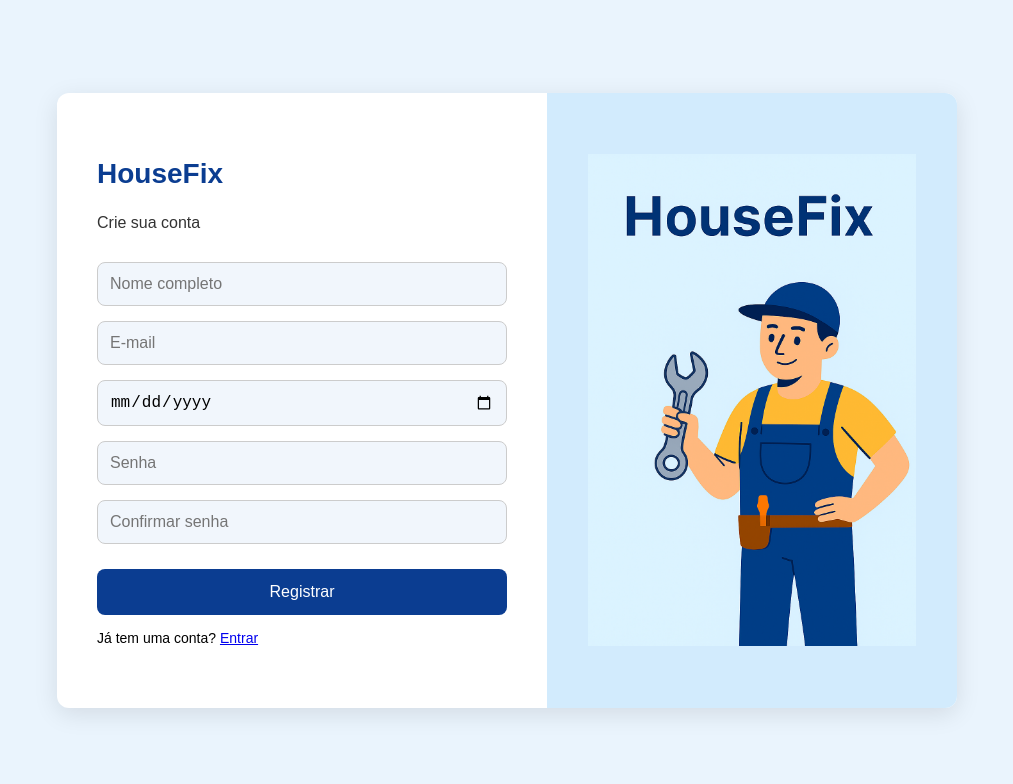
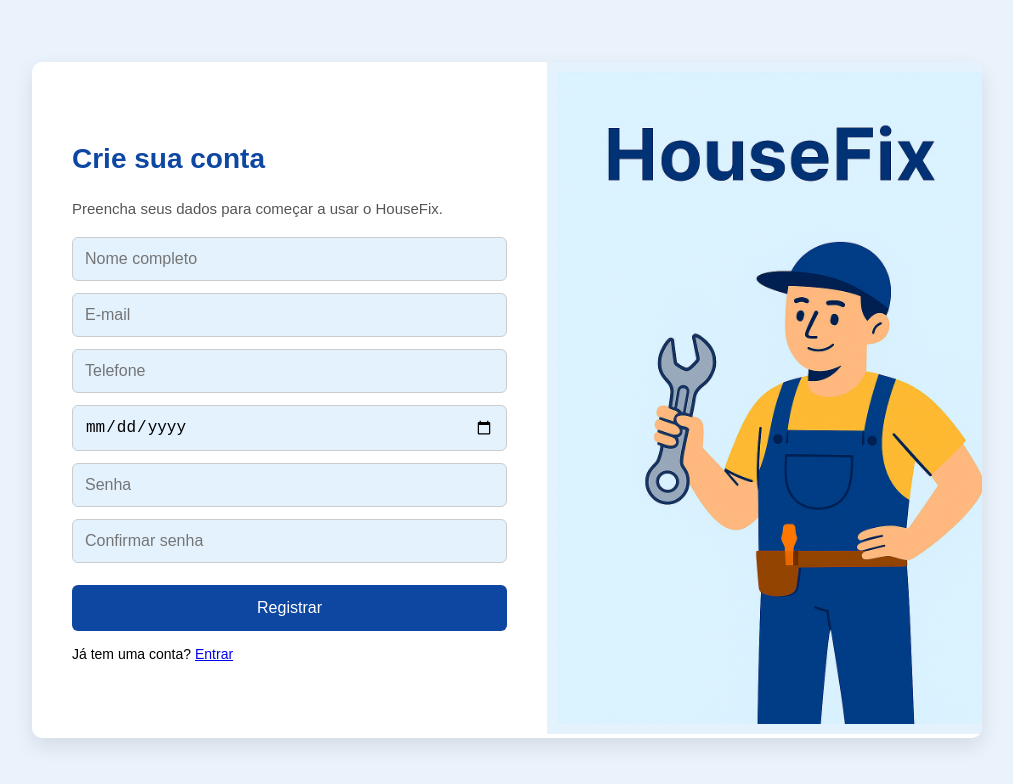
Before and after one commit to pauloh1987/housefix, a React (Vite) app: page /registrar in a window 1280 px wide. Shown: the top 784 px of the page, without its empty margins (133-1146 px from the left). Built offline with nearby package versions, Linux system fonts and the light colour scheme.

Commit message:
Login e registre-se prontos

```diff
--- a/src/pages/Login.jsx
+++ b/src/pages/Login.jsx
@@ -1,8 +1,21 @@
-import React from "react";
-import { Link } from "react-router-dom";
+import React, { useState } from "react";
+import { Link, useNavigate } from "react-router-dom";
 import mascote from "../assets/mascote.png";
 
 export default function Login() {
+  const [usuario, setUsuario] = useState("");
+  const [senha, setSenha] = useState("");
+  const navigate = useNavigate();
+
+  const handleLogin = () => {
+    if (usuario && senha) {
+      // aqui pode adicionar autenticação real futuramente
+      navigate("/home");
+    } else {
+      alert("Preencha todos os campos.");
+    }
+  };
+
   return (
     <div style={styles.container}>
       <div style={styles.card}>
@@ -10,10 +23,22 @@ export default function Login() {
           <h1 style={styles.title}>HouseFix</h1>
           <p style={styles.subtitle}>Bem-vindo de volta!</p>
 
-          <input type="text" placeholder="Telefone ou e-mail" style={styles.input} />
-          <input type="password" placeholder="Senha" style={styles.input} />
+          <input
+            type="text"
+            placeholder="Telefone ou e-mail"
+            style={styles.input}
+            value={usuario}
+            onChange={(e) => setUsuario(e.target.value)}
+          />
+          <input
+            type="password"
+            placeholder="Senha"
+            style={styles.input}
+            value={senha}
+            onChange={(e) => setSenha(e.target.value)}
+          />
 
-          <button style={styles.button}>Entrar</button>
+          <button style={styles.button} onClick={handleLogin}>Entrar</button>
 
           <p style={styles.link}>
             Não tem uma conta? <Link to="/registrar">Crie uma conta</Link>
@@ -60,14 +85,13 @@ const styles = {
   mascote: {
     width: "100%",
     height: "100%",
-  objectFit: "contain",        // em vez de "cover"
-  objectPosition: "center",    // centraliza imagem
+    objectFit: "contain",
+    objectPosition: "center",
     borderTopRightRadius: 12,
     borderBottomRightRadius: 12,
-  backgroundColor: "#E3F2FD",  // opcional: fundo harmônico
+    backgroundColor: "#E3F2FD",
     padding: "10px"
-}
-,
+  },
   title: {
     fontSize: 32,
     color: "#0d47a1",
--- a/src/pages/Register.jsx
+++ b/src/pages/Register.jsx
@@ -1,28 +1,122 @@
-import React from 'react';
-import { Link } from 'react-router-dom';
-import mascote from '../assets/mascote.png';
+import React, { useState } from "react";
+import { useNavigate, Link } from "react-router-dom";
+import mascote from "../assets/mascote.png";
 
 export default function Register() {
+  const navigate = useNavigate();
+
+  const [form, setForm] = useState({
+    nome: "",
+    email: "",
+    telefone: "",
+    nascimento: "",
+    senha: "",
+    confirmarSenha: "",
+  });
+
+  const handleChange = (e) => {
+    setForm({ ...form, [e.target.name]: e.target.value });
+  };
+
+  const handleRegister = (e) => {
+    e.preventDefault();
+
+    if (
+      !form.nome ||
+      !form.email ||
+      !form.telefone ||
+      !form.nascimento ||
+      !form.senha ||
+      !form.confirmarSenha
+    ) {
+      alert("Preencha todos os campos.");
+      return;
+    }
+
+    if (form.senha !== form.confirmarSenha) {
+      alert("As senhas não coincidem.");
+      return;
+    }
+
+    // Aqui você pode adicionar o salvamento dos dados
+
+    alert("Conta criada com sucesso!");
+    navigate("/");
+  };
+
   return (
     <div style={styles.container}>
       <div style={styles.card}>
-        <div style={styles.formSection}>
-          <h1 style={styles.title}>HouseFix</h1>
-          <p style={styles.subtitle}>Crie sua conta</p>
+        <div style={styles.leftColumn}>
+          <h1 style={styles.title}>Crie sua conta</h1>
+          <p style={styles.subtitle}>Preencha seus dados para começar a usar o HouseFix.</p>
 
-          <input type="text" placeholder="Nome completo" style={styles.input} />
-          <input type="email" placeholder="E-mail" style={styles.input} />
-          <input type="date" placeholder="Data de nascimento" style={styles.input} />
-          <input type="password" placeholder="Senha" style={styles.input} />
-          <input type="password" placeholder="Confirmar senha" style={styles.input} />
+          <form style={styles.form} onSubmit={handleRegister}>
+            <input
+              type="text"
+              name="nome"
+              placeholder="Nome completo"
+              style={styles.input}
+              value={form.nome}
+              onChange={handleChange}
+              required
+            />
+            <input
+              type="email"
+              name="email"
+              placeholder="E-mail"
+              style={styles.input}
+              value={form.email}
+              onChange={handleChange}
+              required
+            />
+            <input
+              type="tel"
+              name="telefone"
+              placeholder="Telefone"
+              style={styles.input}
+              value={form.telefone}
+              onChange={handleChange}
+              required
+            />
+            <input
+              type="date"
+              name="nascimento"
+              placeholder="Data de nascimento"
+              style={styles.input}
+              value={form.nascimento}
+              onChange={handleChange}
+              required
+            />
+            <input
+              type="password"
+              name="senha"
+              placeholder="Senha"
+              style={styles.input}
+              value={form.senha}
+              onChange={handleChange}
+              required
+            />
+            <input
+              type="password"
+              name="confirmarSenha"
+              placeholder="Confirmar senha"
+              style={styles.input}
+              value={form.confirmarSenha}
+              onChange={handleChange}
+              required
+            />
 
-          <button style={styles.button}>Registrar</button>
+            <button type="submit" style={styles.button}>Registrar</button>
+          </form>
+
           <p style={styles.link}>
             Já tem uma conta? <Link to="/">Entrar</Link>
           </p>
         </div>
-        <div style={styles.imageSection}>
-          <img src={mascote} alt="Mascote HouseFix" style={styles.image} />
+
+        <div style={styles.rightColumn}>
+          <img src={mascote} alt="Mascote HouseFix" style={styles.mascote} />
         </div>
       </div>
     </div>
@@ -31,67 +125,73 @@ export default function Register() {
 
 const styles = {
   container: {
-    height: '100vh',
-    backgroundColor: '#eaf4fd',
-    display: 'flex',
-    justifyContent: 'center',
-    alignItems: 'center',
+    display: "flex",
+    justifyContent: "center",
+    alignItems: "center",
+    minHeight: "100vh",
+    backgroundColor: "#eaf3fc",
   },
   card: {
-    display: 'flex',
-    backgroundColor: '#fff',
-    borderRadius: 12,
-    overflow: 'hidden',
-    boxShadow: '0 6px 24px rgba(0, 0, 0, 0.1)',
-    width: 900,
-    maxWidth: '100%',
+    display: "flex",
+    backgroundColor: "#fff",
+    borderRadius: 10,
+    overflow: "hidden",
+    boxShadow: "0 8px 20px rgba(0, 0, 0, 0.1)",
+    width: "90%",
+    maxWidth: 950,
+    height: "auto",
   },
-  formSection: {
+  leftColumn: {
     flex: 1,
-    padding: 40,
-    display: 'flex',
-    flexDirection: 'column',
-    justifyContent: 'center',
+    padding: "50px 40px",
+    display: "flex",
+    flexDirection: "column",
+    justifyContent: "center",
   },
-  imageSection: {
+  rightColumn: {
     flex: 1,
-    backgroundColor: '#d2ebfd',
-    display: 'flex',
-    alignItems: 'center',
-    justifyContent: 'center',
+    height: "100%",
   },
-  image: {
-    maxHeight: '80%',
-    maxWidth: '100%',
-    objectFit: 'contain',
+  mascote: {
+    width: "100%",
+    height: "100%",
+    objectFit: "contain",
+    objectPosition: "center",
+    borderTopRightRadius: 12,
+    borderBottomRightRadius: 12,
+    backgroundColor: "#E3F2FD",
+    padding: "10px",
   },
   title: {
     fontSize: 28,
-    fontWeight: 'bold',
-    color: '#0b3d91',
-    marginBottom: 8,
+    color: "#0d47a1",
+    marginBottom: 10,
   },
   subtitle: {
-    fontSize: 16,
-    color: '#333',
-    marginBottom: 30,
+    fontSize: 15,
+    marginBottom: 20,
+    color: "#555",
+  },
+  form: {
+    display: "flex",
+    flexDirection: "column",
+    gap: 12,
   },
   input: {
     padding: 12,
     fontSize: 16,
-    marginBottom: 15,
-    borderRadius: 8,
-    border: '1px solid #ccc',
-    backgroundColor: '#f1f6fc',
+    borderRadius: 6,
+    border: "1px solid #ccc",
+    backgroundColor: "#e3f2fd",
   },
   button: {
-    backgroundColor: '#0b3d91',
-    color: 'white',
     padding: 14,
     fontSize: 16,
-    border: 'none',
-    borderRadius: 8,
-    cursor: 'pointer',
+    backgroundColor: "#0d47a1",
+    color: "#fff",
+    border: "none",
+    borderRadius: 6,
+    cursor: "pointer",
     marginTop: 10,
   },
   link: {
```
Lines whose indentation alone changed are shown as unchanged.
